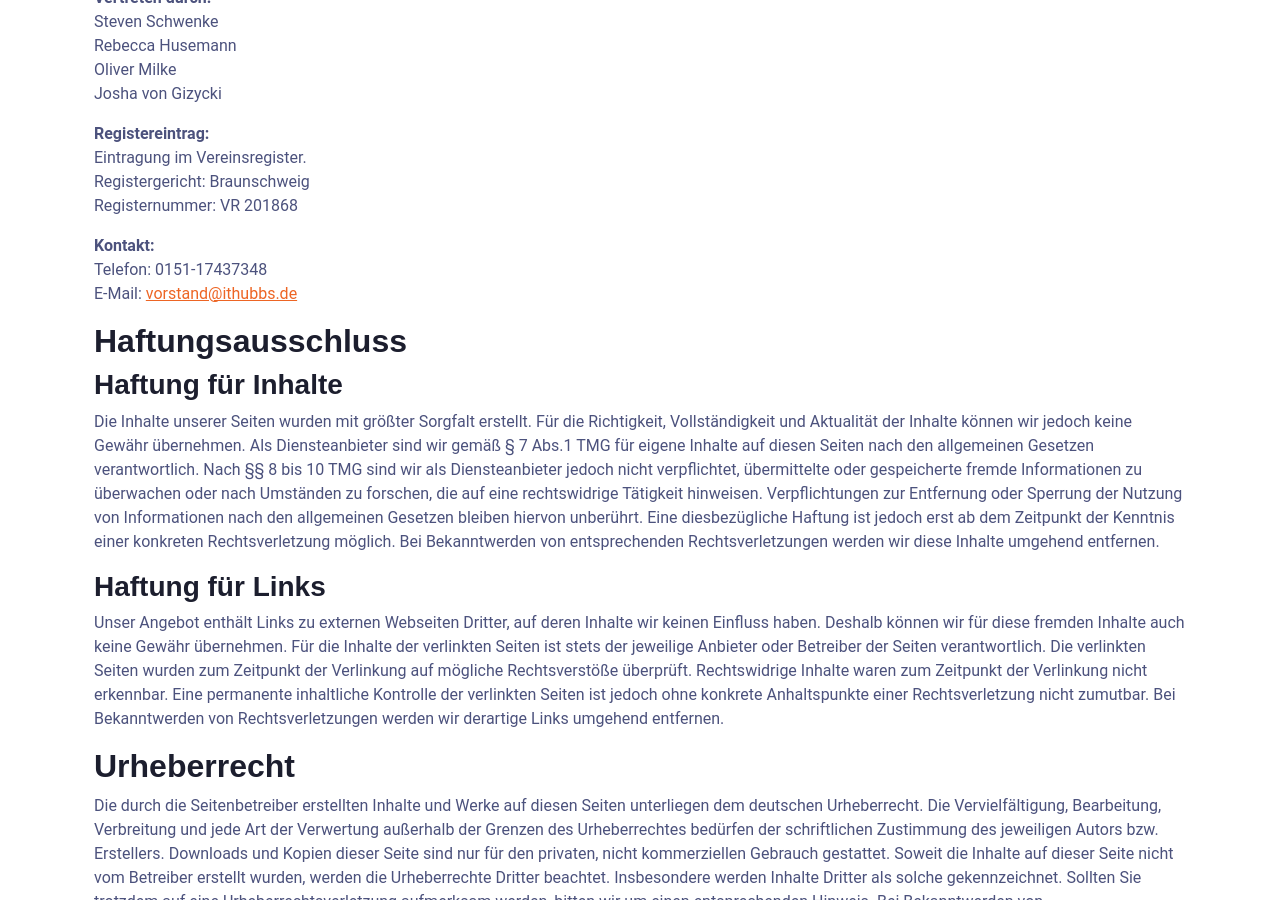
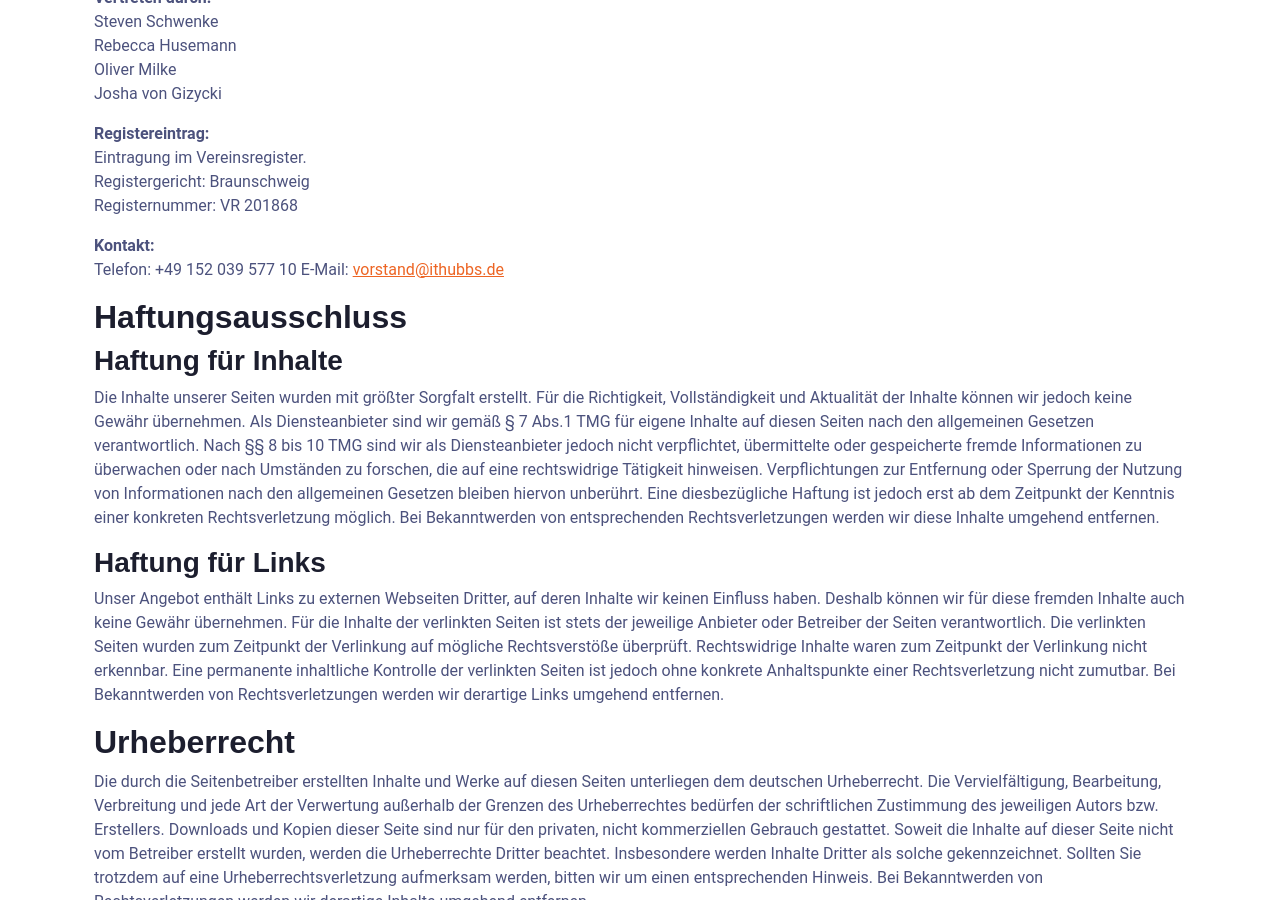
Before and after one commit to DeveloperOnTheStage/website_new, a Jekyll site: the page built from _pages/impressum.md, in a window 1280 px wide and 900 px high, scrolled down 336 px. Built offline with Jekyll 4.4.1, drawn with Linux system fonts in a browser that asks for light colours; nearby versions of some CDN libraries; library files that are not in the unit come from our copies.

Commit message:
Update phone number

```diff
--- a/_pages/impressum.md
+++ b/_pages/impressum.md
@@ -25,7 +25,7 @@
 Registernummer: VR 201868
 
 **Kontakt:**
-Telefon: 0151-17437348
+Telefon: +49 152 039 577 10
 E-Mail: <a href='mailto:vorstand@ithubbs.de' title="E-Mail an den Vorstand senden">vorstand@ithubbs.de</a>
 
 
```
